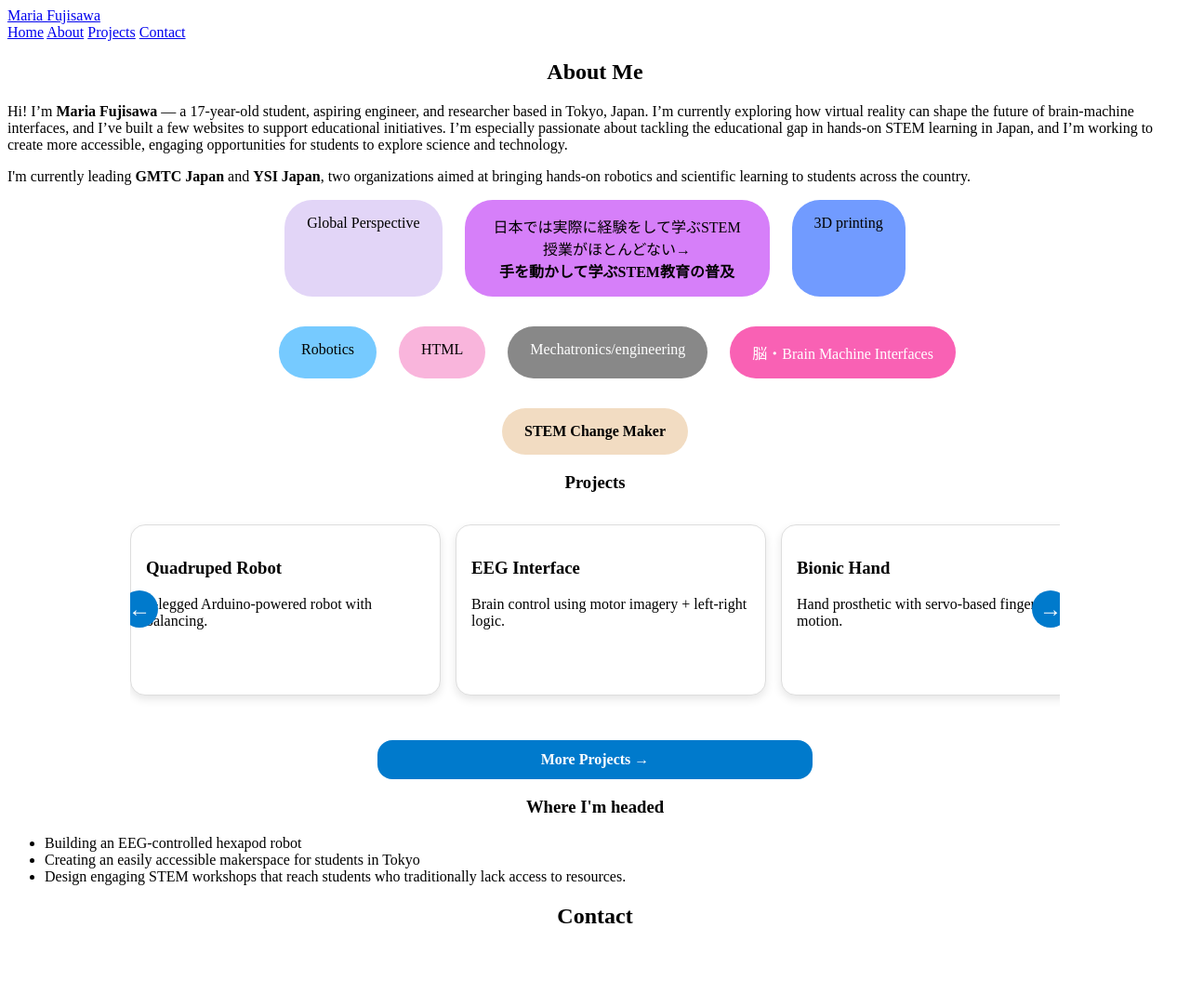
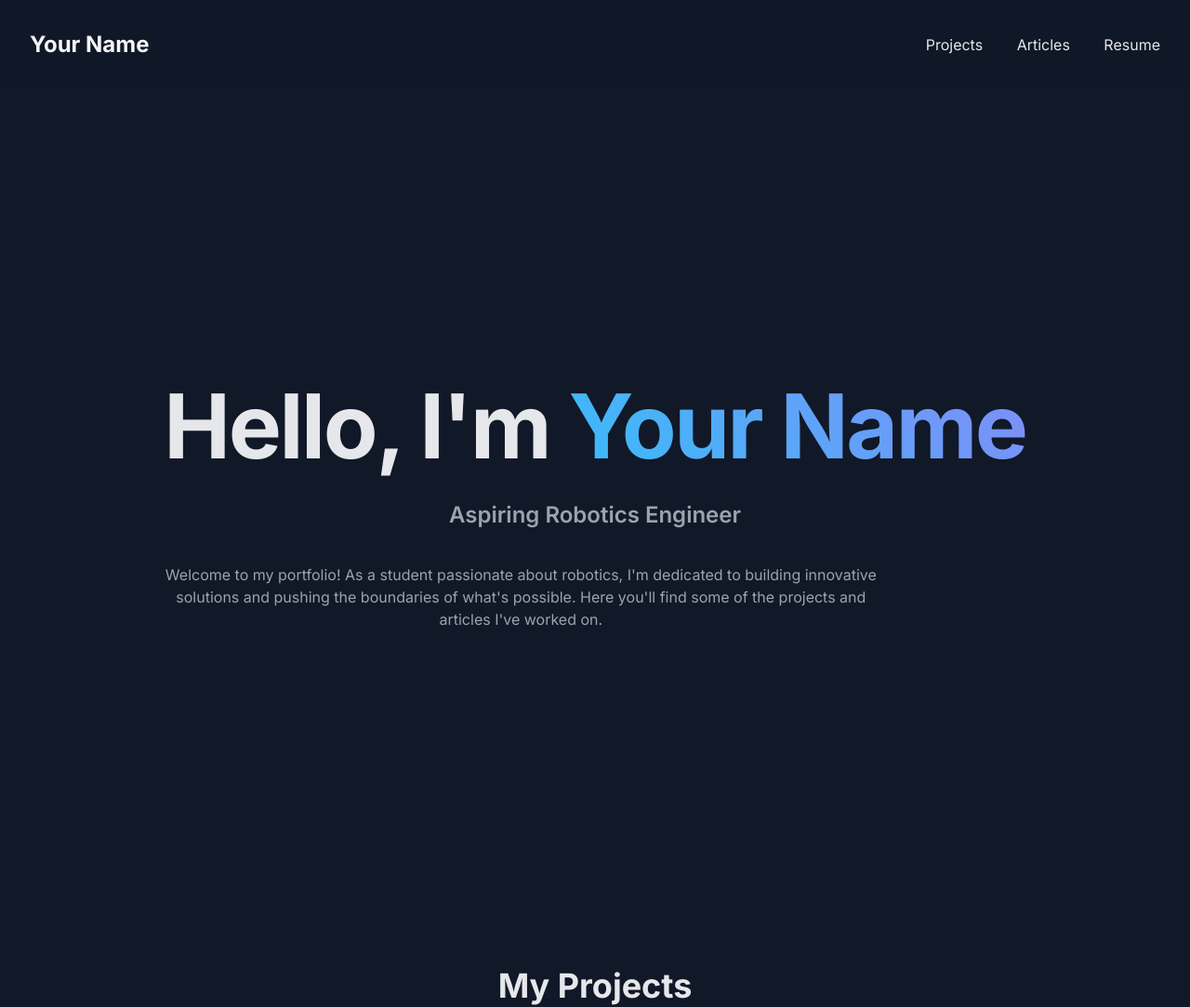
Before and after one commit to maria92835/portfolio, a plain HTML site: page index.html in a window 1280 px wide. Shown: the top 1083 px of the page at 93% size. Before the commit the page ends 1019 px from the top, so only its background shows below. Drawn offline with nearby package versions, Linux system fonts and the light colour scheme.

Commit message:
Update index.html

```diff
--- a/index.html
+++ b/index.html
@@ -1,93 +1,178 @@
 <!DOCTYPE html>
-<html lang="en">
+<html lang="en" class="scroll-smooth">
 <head>
-  <meta charset = "UTF-8">
-  <meta name="viewport" content="width=device-width">
-  <link rel="stylesheet" href=stylesheet.css>
-  <title>Portfolio website</title>
+    <meta charset="UTF-8">
+    <meta name="viewport" content="width=device-width, initial-scale=1.0">
+    <title>Your Name - Robotics Engineer</title>
+    <!-- Inter font from Google Fonts -->
+    <link rel="preconnect" href="https://fonts.googleapis.com">
+    <link rel="preconnect" href="https://fonts.gstatic.com" crossorigin>
+    <link href="https://fonts.googleapis.com/css2?family=Inter:wght@400;600;700&display=swap" rel="stylesheet">
+    <!-- Tailwind CSS CDN for a clean, responsive design -->
+    <script src="https://cdn.tailwindcss.com"></script>
+    <style>
+        body {
+            font-family: 'Inter', sans-serif;
+            background-color: #0d1117; /* Dark background */
+            color: #e6edf3; /* Light text */
+        }
+        /* Custom scrollbar styling for a more polished look */
+        ::-webkit-scrollbar {
+            width: 8px;
+        }
+        ::-webkit-scrollbar-track {
+            background: #161b22;
+        }
+        ::-webkit-scrollbar-thumb {
+            background: #21262d;
+            border-radius: 4px;
+        }
+        ::-webkit-scrollbar-thumb:hover {
+            background: #30363d;
+        }
+        .text-gradient {
+            background-image: linear-gradient(45deg, #38bdf8, #818cf8);
+            -webkit-background-clip: text;
+            -webkit-text-fill-color: transparent;
+        }
+    </style>
 </head>
-  <body>
-    <header>
-      <a href="#" class="logo">Maria Fujisawa</a>
-      <nav>
-        <a href="#" class="active">Home</a>
-        <a href="#about" class="about">About</a>
-        <a href="#projects" class="projects">Projects</a>
-        <a href="#Contact" class="contact">Contact</a>
+<body class="bg-gray-900 text-gray-200">
+
+    <!-- Header & Navigation -->
+    <header class="p-6 md:p-8 flex justify-between items-center sticky top-0 bg-gray-900/90 backdrop-blur-sm z-50 rounded-b-xl">
+        <div class="text-xl md:text-2xl font-bold text-gray-100">Your Name</div>
+        <nav class="space-x-4 md:space-x-8">
+            <a href="#projects" class="text-sm md:text-base hover:text-cyan-400 transition-colors duration-300">Projects</a>
+            <a href="#articles" class="text-sm md:text-base hover:text-cyan-400 transition-colors duration-300">Articles</a>
+            <a href="#resume" class="text-sm md:text-base hover:text-cyan-400 transition-colors duration-300">Resume</a>
         </nav>
     </header>
-    <!-- Home -->
 
-    <!--About Section-->
-    <section id="about">
-      <h1 class="sectionheader">About Me</h1>
-        <p>
-          Hi! I’m <strong>Maria Fujisawa</strong> — a 17-year-old student, aspiring engineer, and researcher based in Tokyo, Japan.
-          I’m currently exploring how virtual reality can shape the future of brain-machine interfaces, and I’ve built a few websites
-          to support educational initiatives. I’m especially passionate about tackling the educational gap in hands-on STEM learning
-          in Japan, and I’m working to create more accessible, engaging opportunities for students to explore science and technology.
+    <main class="container mx-auto px-6 py-12 md:px-8 lg:px-12">
+
+        <!-- Hero Section -->
+        <section id="hero" class="min-h-screen flex flex-col justify-center items-center text-center p-4 md:p-8">
+            <div class="space-y-6 md:space-y-8">
+                <h1 class="text-4xl sm:text-5xl md:text-7xl lg:text-8xl font-extrabold tracking-tight">
+                    Hello, I'm <span class="text-gradient">Your Name</span>
+                </h1>
+                <p id="typing-text" class="text-lg md:text-2xl font-semibold text-gray-400 min-h-[1.5em]"></p>
+                <p class="max-w-3xl text-sm md:text-base text-gray-400 leading-relaxed">
+                    Welcome to my portfolio! As a student passionate about robotics, I'm dedicated to building innovative solutions and pushing the boundaries of what's possible. Here you'll find some of the projects and articles I've worked on.
                 </p>
+            </div>
+        </section>
 
-        <p>
-          I'm currently leading <strong>GMTC Japan</strong> and <strong>YSI Japan</strong>, two organizations aimed at bringing hands-on
-          robotics and scientific learning to students across the country.
-        </p>
+        <!-- Projects Section -->
+        <section id="projects" class="py-12 md:py-24">
+            <h2 class="text-3xl md:text-4xl font-bold text-center mb-12">My Projects</h2>
 
-    <div class="mindmap-wrapper">
-      <div class="bubble-row">
-      <div class="bubble purple">Global Perspective</div>
-      <div class="bubble violet">日本では実際に経験をして学ぶSTEM授業がほとんどない→<br><strong>手を動かして学ぶSTEM教育の普及</strong></div>
-      <div class="bubble blue">3D printing</div>
+            <div class="grid grid-cols-1 md:grid-cols-2 lg:grid-cols-3 gap-8">
+                <!-- Project Card 1 -->
+                <div class="bg-gray-800 rounded-xl p-6 md:p-8 shadow-lg transform transition-transform duration-300 hover:scale-105 hover:shadow-2xl">
+                    <h3 class="text-2xl font-bold text-cyan-400 mb-2">Project Title 1</h3>
+                    <p class="text-sm text-gray-400 mb-4">A brief description of your project. Mention the technologies you used, like Arduino, Python, or ROS, and what problem it solves.</p>
+                    <a href="#" class="inline-block bg-gray-700 hover:bg-cyan-600 text-white font-semibold py-2 px-4 rounded-full transition-colors duration-300 text-xs">
+                        View Project
+                    </a>
                 </div>
-    <div class="bubble-row offset">
-      <div class="bubble lightblue">Robotics</div>
-      <div class="bubble pink">HTML</div>
-      <div class="bubble gray">Mechatronics/engineering</div>
-      <div class="bubble hotpink">脳・Brain Machine Interfaces</div>
+
+                <!-- Project Card 2 -->
+                <div class="bg-gray-800 rounded-xl p-6 md:p-8 shadow-lg transform transition-transform duration-300 hover:scale-105 hover:shadow-2xl">
+                    <h3 class="text-2xl font-bold text-cyan-400 mb-2">Project Title 2</h3>
+                    <p class="text-sm text-gray-400 mb-4">Describe the second project. This could be a software simulation, a robotic arm, or a sensor network. Be specific about your contribution.</p>
+                    <a href="#" class="inline-block bg-gray-700 hover:bg-cyan-600 text-white font-semibold py-2 px-4 rounded-full transition-colors duration-300 text-xs">
+                        View Project
+                    </a>
                 </div>
-    <div class="bubble-row center">
-    <div class="bubble beige">STEM Change Maker</div>
+
+                <!-- Project Card 3 -->
+                <div class="bg-gray-800 rounded-xl p-6 md:p-8 shadow-lg transform transition-transform duration-300 hover:scale-105 hover:shadow-2xl">
+                    <h3 class="text-2xl font-bold text-cyan-400 mb-2">Project Title 3</h3>
+                    <p class="text-sm text-gray-400 mb-4">Details about your third project. Highlight any challenges you overcame and what you learned in the process. This shows your problem-solving skills.</p>
+                    <a href="#" class="inline-block bg-gray-700 hover:bg-cyan-600 text-white font-semibold py-2 px-4 rounded-full transition-colors duration-300 text-xs">
+                        View Project
+                    </a>
+                </div>
+
+                <!-- You can easily add more projects here by copying and pasting a project card. -->
+            </div>
+        </section>
+
+        <!-- Articles Section -->
+        <section id="articles" class="py-12 md:py-24">
+            <h2 class="text-3xl md:text-4xl font-bold text-center mb-12">My Articles</h2>
+            <div class="grid grid-cols-1 md:grid-cols-2 lg:grid-cols-3 gap-8">
+                <!-- Article Card 1 -->
+                <div class="bg-gray-800 rounded-xl p-6 md:p-8 shadow-lg transform transition-transform duration-300 hover:scale-105 hover:shadow-2xl">
+                    <h3 class="text-2xl font-bold text-cyan-400 mb-2">Article Title 1</h3>
+                    <p class="text-sm text-gray-400 mb-4">A short summary of your article. This could be about a new robotics trend, a tutorial, or a reflection on a project.</p>
+                    <a href="#" class="inline-block bg-gray-700 hover:bg-cyan-600 text-white font-semibold py-2 px-4 rounded-full transition-colors duration-300 text-xs">
+                        Read Article
+                    </a>
+                </div>
+                <!-- Article Card 2 -->
+                <div class="bg-gray-800 rounded-xl p-6 md:p-8 shadow-lg transform transition-transform duration-300 hover:scale-105 hover:shadow-2xl">
+                    <h3 class="text-2xl font-bold text-cyan-400 mb-2">Article Title 2</h3>
+                    <p class="text-sm text-gray-400 mb-4">Another article summary. Showcasing your writing helps demonstrate your ability to communicate complex ideas clearly.</p>
+                    <a href="#" class="inline-block bg-gray-700 hover:bg-cyan-600 text-white font-semibold py-2 px-4 rounded-full transition-colors duration-300 text-xs">
+                        Read Article
+                    </a>
                 </div>
             </div>
+        </section>
 
+        <!-- Resume Section -->
+        <section id="resume" class="py-12 md:py-24 text-center">
+            <h2 class="text-3xl md:text-4xl font-bold mb-4">Ready to learn more?</h2>
+            <p class="text-lg md:text-xl text-gray-400 mb-8">
+                Download my resume to get a full overview of my skills and experience.
+            </p>
+            <a href="/path/to/your/resume.pdf" download class="bg-cyan-600 hover:bg-cyan-500 text-white font-bold py-3 px-8 rounded-full shadow-lg transition-colors duration-300">
+                Download Resume
+            </a>
+        </section>
 
+    </main>
 
+    <!-- Footer -->
+    <footer class="p-6 md:p-8 text-center text-sm text-gray-500 border-t border-gray-800">
+        <p>&copy; 2024 Your Name. Built with ❤️</p>
+    </footer>
 
-    <!--Projects-->
-  <section id="projects">
-      <h1 class= "sectionheader">Projects</h1
-                                           >
-      <div class="carousel-container">
-        <button class="arrow left" onclick="scrollCarousel(-1)">←</button>
-        <div class="carousel" id="projectCarousel">
-          <div class="project-card">
-            <h3>Quadruped Robot</h3>
-            <p>4-legged Arduino-powered robot with balancing.</p>
-          </div>
-        <div class="project-card">
-          <h3>EEG Interface</h3>
-          <p>Brain control using motor imagery + left-right logic.</p>
-        </div>
-        <div class="project-card">
-          <h3>Bionic Hand</h3>
-          <p>Hand prosthetic with servo-based finger motion.</p>
-        </div>
-      </div>
+    <!-- JavaScript for the typing effect -->
+    <script>
+        const textElement = document.getElementById('typing-text');
+        const phrases = ["Aspiring Robotics Engineer", "Student & Maker", "Problem Solver"];
+        let phraseIndex = 0;
+        let charIndex = 0;
+        let isDeleting = false;
 
-        <button class="arrow right" onclick="scrollCarousel(1)">→</button>
-      </div>
+        function type() {
+            const currentPhrase = phrases[phraseIndex];
+            const displayText = isDeleting
+                ? currentPhrase.substring(0, charIndex - 1)
+                : currentPhrase.substring(0, charIndex + 1);
 
-      <a class="more-button" href="projects.html">More Projects →</a>
-    </section>
-    <section id="mymission">
-      <h1 class= "sectionheader">Where I'm headed</h1>
-        <ul>
-          <li>Building an EEG-controlled hexapod robot</li>
-          <li>Creating an easily accessible makerspace for students in Tokyo</li>
-          <li>Design engaging STEM workshops that reach students who traditionally lack access to resources.</li>
-        </ul>
-    </section>
-    <!--Contact-->
-    <h1 class= "sectionheader">Contact</h1>
+            textElement.textContent = displayText;
+
+            if (!isDeleting && charIndex === currentPhrase.length) {
+                setTimeout(() => isDeleting = true, 1000);
+            } else if (isDeleting && charIndex === 0) {
+                isDeleting = false;
+                phraseIndex = (phraseIndex + 1) % phrases.length;
+            }
+
+            const typingSpeed = isDeleting ? 50 : 150;
+            charIndex = isDeleting ? charIndex - 1 : charIndex + 1;
+            setTimeout(type, typingSpeed);
+        }
+
+        // Start the typing animation on window load.
+        window.onload = function() {
+            type();
+        };
+    </script>
 </body>
 </html>
```
Lines whose indentation alone changed are shown as unchanged.
